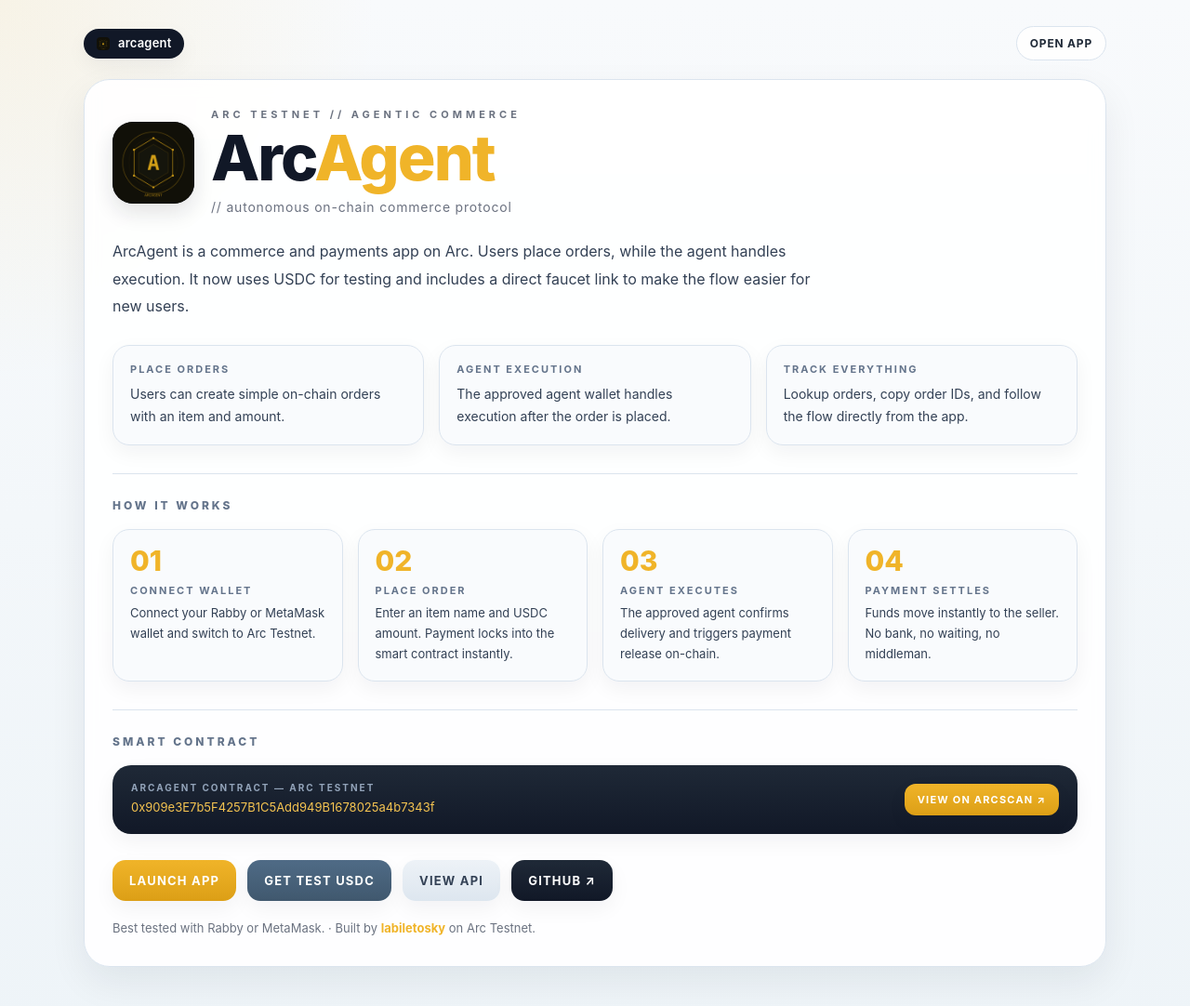
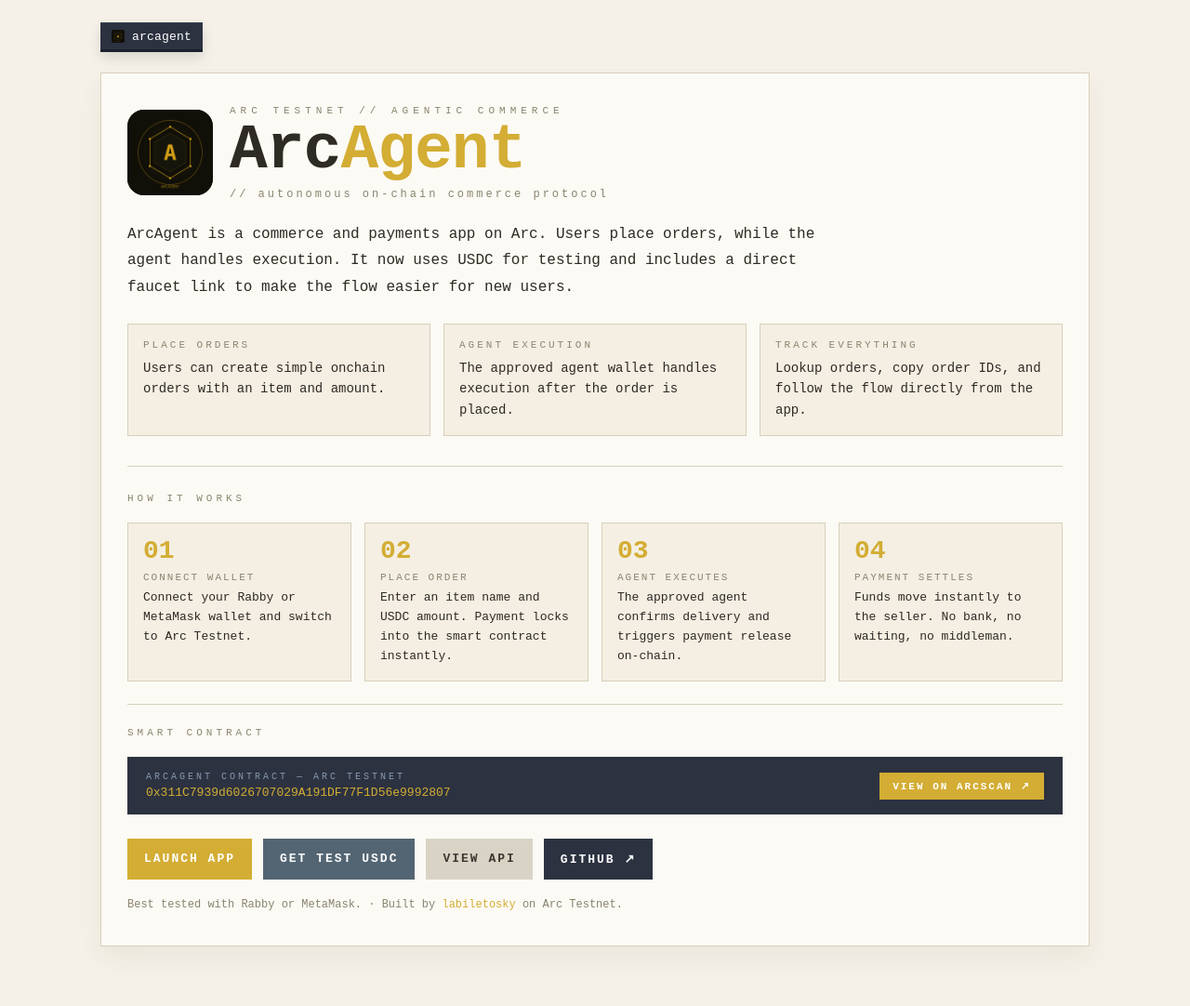
Before and after one commit to labiletosky/arcagent-mobile, a website built with Vite: page index.html in a window 1280 px wide. Shown: the whole page at 93% size. Built offline with nearby package versions, Linux system fonts and the light colour scheme.

Commit message:
Update contract address and add receiver field

```diff
--- a/index.html
+++ b/index.html
@@ -7,76 +7,54 @@
     <title>ArcAgent</title>
     <style>
       :root {
-        --bg: #f8fafc;
-        --bg-soft: #eef4f8;
-        --panel: rgba(255, 255, 255, 0.9);
-        --panel-solid: #ffffff;
-        --text: #1f2937;
-        --muted: #6b7280;
-        --border: #dbe4ee;
-        --border-strong: #cbd8e6;
-        --accent: #f0b429;
-        --accent-hover: #dc9f16;
-        --accent2: #4f6b86;
-        --accent2-hover: #40586e;
-        --dark: #111827;
-        --shadow: 0 16px 40px rgba(15, 23, 42, 0.07);
-        --shadow-soft: 0 8px 22px rgba(15, 23, 42, 0.05);
-        --radius: 22px;
-        --radius-sm: 14px;
+        --bg: #f5f1e8;
+        --panel: #fcfaf4;
+        --text: #2e2a24;
+        --muted: #8a846f;
+        --border: #d8cfbb;
+        --accent: #d3ad34;
+        --accent2: #536573;
+        --shadow: 0 12px 28px rgba(64, 49, 21, 0.06);
       }
 
-      * {
-        box-sizing: border-box;
-      }
+      * { box-sizing: border-box; }
 
-      html,
-      body {
+      html, body {
         margin: 0;
         padding: 0;
-        min-height: 100%;
+        background: var(--bg);
         color: var(--text);
-        font-family: Inter, "Segoe UI", Arial, sans-serif;
-        background:
-          radial-gradient(circle at top left, rgba(240, 180, 41, 0.10), transparent 24%),
-          linear-gradient(180deg, var(--bg) 0%, var(--bg-soft) 100%);
+        font-family: "Courier New", Courier, monospace;
       }
 
       body {
         min-height: 100vh;
       }
 
-      a,
-      button {
-        font: inherit;
-      }
-
       .container {
-        max-width: 1140px;
+        max-width: 1100px;
         margin: 0 auto;
-        padding: 28px 20px 72px;
+        padding: 24px 18px 60px;
       }
 
       .topbar {
         display: flex;
-        justify-content: space-between;
-        align-items: center;
-        gap: 12px;
-        margin-bottom: 20px;
+        justify-content: flex-start;
+        margin-bottom: 22px;
       }
 
       .brand-pill {
         display: inline-flex;
         align-items: center;
-        gap: 9px;
-        background: var(--dark);
+        gap: 8px;
+        background: #2c3240;
         color: #fff;
-        padding: 9px 14px;
-        border-radius: 999px;
-        box-shadow: var(--shadow-soft);
+        padding: 7px 12px;
+        border-top: 1px solid #3b4354;
+        border-bottom: 3px solid #1c2130;
+        box-shadow: 0 6px 14px rgba(0, 0, 0, 0.12);
         text-transform: lowercase;
         font-size: 13px;
-        font-weight: 600;
         letter-spacing: 0.2px;
         line-height: 1;
       }
@@ -85,38 +63,14 @@
         width: 14px;
         height: 14px;
         object-fit: contain;
-        border-radius: 4px;
-      }
-
-      .top-link {
-        display: inline-flex;
-        align-items: center;
-        justify-content: center;
-        text-decoration: none;
-        background: rgba(255, 255, 255, 0.85);
-        color: var(--text);
-        border: 1px solid var(--border);
-        padding: 10px 14px;
-        border-radius: 999px;
-        font-size: 12px;
-        font-weight: 700;
-        letter-spacing: 0.8px;
-        text-transform: uppercase;
-        transition: 0.18s ease;
-      }
-
-      .top-link:hover {
-        transform: translateY(-1px);
-        background: #fff;
+        border-radius: 2px;
       }
 
       .hero {
         background: var(--panel);
         border: 1px solid var(--border);
-        border-radius: 28px;
-        padding: 30px;
+        padding: 34px 28px;
         box-shadow: var(--shadow);
-        backdrop-filter: blur(8px);
       }
 
       .hero-head {
@@ -127,31 +81,27 @@
       }
 
       .hero-logo {
-        width: 88px;
-        height: 88px;
+        width: 92px;
+        height: 92px;
         object-fit: cover;
-        border-radius: 22px;
-        background: #111827;
-        box-shadow: 0 10px 22px rgba(15, 23, 42, 0.12);
-        flex: 0 0 auto;
+        border-radius: 18px;
+        background: #1d1d1d;
       }
 
       .eyebrow {
         font-size: 11px;
-        font-weight: 700;
-        letter-spacing: 4px;
+        letter-spacing: 5px;
         text-transform: uppercase;
         color: var(--muted);
-        margin-bottom: 8px;
+        margin-bottom: 6px;
       }
 
       h1 {
         margin: 0;
         font-size: 68px;
-        line-height: 0.94;
-        letter-spacing: -2px;
-        font-weight: 800;
-        color: var(--dark);
+        line-height: 0.92;
+        letter-spacing: -1px;
+        font-weight: 700;
       }
 
       h1 span {
@@ -159,279 +109,203 @@
       }
 
       .tagline {
-        margin-top: 10px;
+        margin-top: 8px;
         color: var(--muted);
-        font-size: 14px;
-        line-height: 1.6;
-        letter-spacing: 0.8px;
+        font-size: 12px;
+        letter-spacing: 3px;
       }
 
       .lead {
-        max-width: 780px;
+        max-width: 760px;
         font-size: 16px;
-        line-height: 1.85;
-        margin: 22px 0 22px;
-        color: #334155;
+        line-height: 1.8;
+        margin: 22px 0 18px;
       }
 
       .points {
         display: grid;
         grid-template-columns: repeat(3, minmax(0, 1fr));
-        gap: 16px;
-        margin: 26px 0;
+        gap: 14px;
+        margin: 24px 0;
       }
 
       .point {
-        background: #f9fbfd;
+        background: #f4efe2;
         border: 1px solid var(--border);
-        border-radius: 18px;
-        padding: 18px;
-        box-shadow: var(--shadow-soft);
+        padding: 16px;
       }
 
       .point-title {
         font-size: 11px;
         text-transform: uppercase;
-        letter-spacing: 2px;
-        color: #64748b;
+        letter-spacing: 3px;
+        color: var(--muted);
         margin-bottom: 8px;
-        font-weight: 700;
       }
 
       .point-text {
         font-size: 14px;
-        line-height: 1.7;
-        color: #334155;
+        line-height: 1.6;
       }
 
-      .how-section,
-      .contract-section {
-        margin-top: 30px;
-        padding-top: 26px;
+      /* How it works */
+      .how-section {
+        margin: 32px 0 24px;
         border-top: 1px solid var(--border);
+        padding-top: 28px;
       }
 
       .section-title {
-        font-size: 12px;
+        font-size: 11px;
         text-transform: uppercase;
-        letter-spacing: 3px;
-        color: #64748b;
-        margin-bottom: 18px;
-        font-weight: 800;
+        letter-spacing: 4px;
+        color: var(--muted);
+        margin-bottom: 20px;
       }
 
       .steps {
         display: grid;
         grid-template-columns: repeat(4, minmax(0, 1fr));
-        gap: 16px;
+        gap: 14px;
       }
 
       .step {
-        background: #f9fbfd;
+        background: #f4efe2;
         border: 1px solid var(--border);
-        border-radius: 18px;
-        padding: 18px;
-        box-shadow: var(--shadow-soft);
+        padding: 16px;
+        position: relative;
       }
 
       .step-num {
-        font-size: 30px;
-        font-weight: 800;
+        font-size: 28px;
+        font-weight: 700;
         color: var(--accent);
         line-height: 1;
-        margin-bottom: 10px;
+        margin-bottom: 8px;
       }
 
       .step-title {
         font-size: 11px;
         text-transform: uppercase;
         letter-spacing: 2px;
-        color: #64748b;
+        color: var(--muted);
         margin-bottom: 6px;
-        font-weight: 700;
       }
 
       .step-text {
         font-size: 13px;
-        line-height: 1.7;
-        color: #334155;
+        line-height: 1.6;
+      }
+
+      /* Contract info */
+      .contract-section {
+        margin: 24px 0;
+        border-top: 1px solid var(--border);
+        padding-top: 24px;
       }
 
       .contract-box {
-        background: linear-gradient(180deg, #1f2937 0%, #111827 100%);
+        background: #2c3240;
         color: #fff;
-        border-radius: 20px;
-        padding: 18px 20px;
+        padding: 16px 20px;
         display: flex;
         flex-wrap: wrap;
         align-items: center;
         justify-content: space-between;
-        gap: 14px;
-        box-shadow: var(--shadow-soft);
+        gap: 12px;
       }
 
       .contract-label {
         font-size: 10px;
-        letter-spacing: 2px;
+        letter-spacing: 3px;
         text-transform: uppercase;
-        color: #93a4ba;
-        margin-bottom: 5px;
-        font-weight: 700;
+        color: #8a9ab0;
+        margin-bottom: 4px;
       }
 
       .contract-addr {
         font-size: 13px;
-        color: #f5c451;
+        color: var(--accent);
         word-break: break-all;
-        line-height: 1.6;
       }
 
       .contract-link {
         display: inline-block;
-        background: linear-gradient(180deg, var(--accent) 0%, var(--accent-hover) 100%);
+        background: var(--accent);
         color: #fff;
-        padding: 10px 14px;
+        padding: 8px 14px;
         text-decoration: none;
-        border-radius: 12px;
         font-size: 11px;
         font-weight: 700;
-        letter-spacing: 1.2px;
+        letter-spacing: 2px;
         text-transform: uppercase;
         white-space: nowrap;
-        box-shadow: var(--shadow-soft);
       }
 
       .cta-row {
         display: flex;
         flex-wrap: wrap;
         gap: 12px;
-        margin-top: 28px;
+        margin-top: 26px;
       }
 
       .btn {
-        display: inline-flex;
-        align-items: center;
-        justify-content: center;
+        display: inline-block;
         text-decoration: none;
         border: none;
         cursor: pointer;
         padding: 14px 18px;
-        border-radius: 14px;
+        font: inherit;
         font-size: 13px;
         font-weight: 700;
-        letter-spacing: 1.2px;
+        letter-spacing: 2px;
         text-transform: uppercase;
-        transition: 0.18s ease;
-        box-shadow: var(--shadow-soft);
-      }
-
-      .btn:hover,
-      .contract-link:hover {
-        transform: translateY(-1px);
       }
 
       .btn-primary {
-        background: linear-gradient(180deg, var(--accent) 0%, var(--accent-hover) 100%);
+        background: var(--accent);
         color: #fff;
       }
 
       .btn-secondary {
-        background: linear-gradient(180deg, var(--accent2) 0%, var(--accent2-hover) 100%);
+        background: var(--accent2);
         color: #fff;
       }
 
       .btn-light {
-        background: linear-gradient(180deg, #edf2f7 0%, #dde6ef 100%);
-        color: #334155;
+        background: #d9d3c6;
+        color: #3b3730;
       }
 
       .btn-dark {
-        background: linear-gradient(180deg, #1f2937 0%, #111827 100%);
+        background: #2c3240;
         color: #fff;
       }
 
       .mini-note {
         margin-top: 18px;
-        font-size: 13px;
-        line-height: 1.7;
+        font-size: 12px;
+        line-height: 1.6;
         color: var(--muted);
       }
 
-      .mini-note a {
-        color: var(--accent);
-        text-decoration: none;
-        font-weight: 700;
+      @media (max-width: 900px) {
+        h1 { font-size: 52px; }
+        .points { grid-template-columns: 1fr; }
+        .steps { grid-template-columns: repeat(2, 1fr); }
       }
 
-      @media (max-width: 900px) {
-        h1 {
-          font-size: 52px;
-        }
-
-        .points {
-          grid-template-columns: 1fr;
-        }
-
-        .steps {
-          grid-template-columns: repeat(2, 1fr);
-        }
-      }
-
-      @media (max-width: 640px) {
-        .container {
-          padding: 18px 14px 42px;
-        }
-
-        .topbar {
-          flex-direction: column;
-          align-items: stretch;
-        }
-
-        .brand-pill,
-        .top-link {
-          width: 100%;
-          justify-content: center;
-        }
-
-        .hero {
-          padding: 22px 16px;
-        }
-
-        .hero-head {
-          align-items: flex-start;
-        }
-
-        .hero-logo {
-          width: 64px;
-          height: 64px;
-          border-radius: 16px;
-        }
-
-        .eyebrow {
-          font-size: 10px;
-          letter-spacing: 3px;
-        }
-
-        h1 {
-          font-size: 40px;
-        }
-
-        .tagline {
-          font-size: 12px;
-        }
-
-        .lead {
-          font-size: 14px;
-        }
-
-        .btn {
-          width: 100%;
-          text-align: center;
-        }
-
-        .steps {
-          grid-template-columns: 1fr;
-        }
+      @media (max-width: 520px) {
+        .container { padding: 18px 14px 40px; }
+        .hero { padding: 22px 16px; }
+        .hero-head { align-items: flex-start; }
+        .hero-logo { width: 64px; height: 64px; }
+        .eyebrow { font-size: 10px; letter-spacing: 3px; }
+        h1 { font-size: 38px; }
+        .tagline { font-size: 10px; letter-spacing: 2px; }
+        .lead { font-size: 14px; }
+        .btn { width: 100%; text-align: center; }
+        .steps { grid-template-columns: 1fr; }
       }
     </style>
   </head>
@@ -442,7 +316,6 @@
           <img src="/arcagent-logo.png" alt="ArcAgent Logo" />
           <span>arcagent</span>
         </div>
-        <a href="./app.html" class="top-link">Open App</a>
       </div>
 
       <section class="hero">
@@ -464,7 +337,7 @@
           <div class="point">
             <div class="point-title">Place Orders</div>
             <div class="point-text">
-              Users can create simple on-chain orders with an item and amount.
+              Users can create simple onchain orders with an item and amount.
             </div>
           </div>
 
@@ -483,6 +356,7 @@
           </div>
         </div>
 
+        <!-- How it works -->
         <div class="how-section">
           <div class="section-title">How it works</div>
           <div class="steps">
@@ -509,14 +383,15 @@
           </div>
         </div>
 
+        <!-- Contract Address -->
         <div class="contract-section">
           <div class="section-title">Smart Contract</div>
           <div class="contract-box">
             <div>
               <div class="contract-label">ArcAgent Contract — Arc Testnet</div>
-              <div class="contract-addr">0x909e3E7b5F4257B1C5Add949B1678025a4b7343f</div>
+              <div class="contract-addr">0x311C7939d6026707029A191DF77F1D56e9992807</div>
             </div>
-            <a href="https://testnet.arcscan.app/address/0x909e3E7b5F4257B1C5Add949B1678025a4b7343f" target="_blank" rel="noopener noreferrer" class="contract-link">View on ArcScan ↗</a>
+            <a href="https://testnet.arcscan.app/address/0x311C7939d6026707029A191DF77F1D56e9992807" target="_blank" rel="noopener noreferrer" class="contract-link">View on ArcScan ↗</a>
           </div>
         </div>
 
@@ -528,9 +403,7 @@
         </div>
 
         <div class="mini-note">
-          Best tested with Rabby or MetaMask. · Built by
-          <a href="https://github.com/labiletosky" target="_blank" rel="noopener noreferrer">labiletosky</a>
-          on Arc Testnet.
+          Best tested with Rabby or MetaMask. · Built by <a href="https://github.com/labiletosky" target="_blank" style="color: var(--accent); text-decoration: none;">labiletosky</a> on Arc Testnet.
         </div>
       </section>
     </div>
```
Also changed, not shown: src/main.js (+10 -4 lines).
